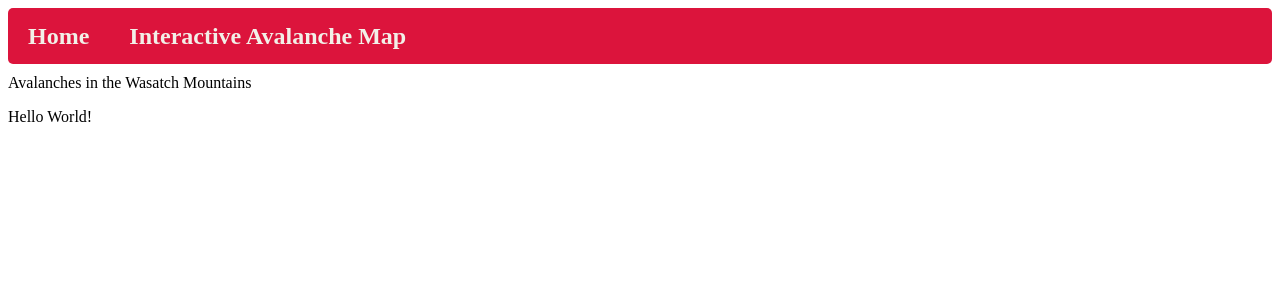
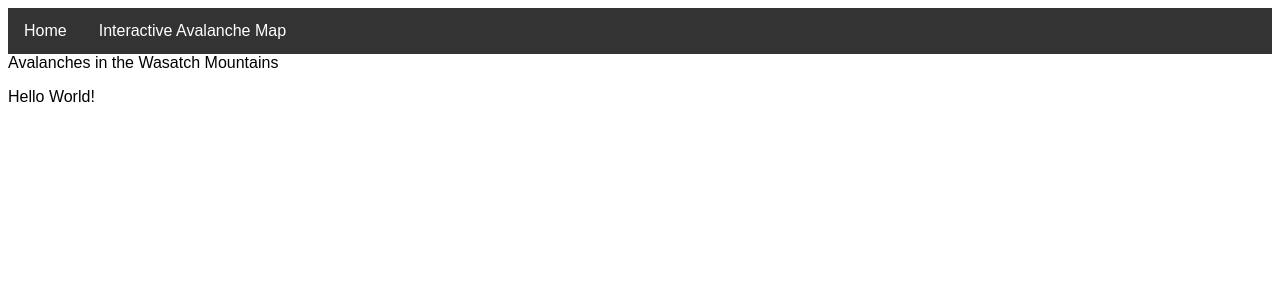
Before and after one commit to chalberg/slcavi, a Flask app: page / in a window 1280 px wide. Shown: the top 300 px of the page. Run offline with Flask 3, Linux system fonts and the light colour scheme.

Commit message:
updated nav bar styling

```diff
--- a/static/styles.css
+++ b/static/styles.css
@@ -1,46 +1,27 @@
-#nav_background {
-    background-color: crimson;
-    height: 7vh;
-    border-radius: 5px;
-    margin-bottom: 10px;
-    display: flex;
-    justify-content: left;
-    align-items: center;
+* {
+    font-family: Arial, Helvetica, sans-serif;
 }
-
-#nav_bar {
-    display: flex;
-    justify-content: left;
-    align-items: center;
-}
-
-#nav_bar ul {
+.nav_bar ul {
     list-style-type: none;
     margin: 0;
     padding: 0;
-    display: flex;
-    align-items: center;
-}
+    overflow: hidden;
+    background-color: #333;
+  }
 
-#nav_bar ul li {
-    margin-left: 20px;
-    margin-right: 20px;
-}
+.nav_bar li {
+    float: left;
+  }
 
-#nav_bar ul li a {
-    font-family: 'Times New Roman', Times, serif;
-    color: rgb(242, 240, 232);
-    font-size: 24px;
+.nav_bar li a {
+    display: block;
+    color: white;
+    text-align: center;
+    padding: 14px 16px;
     text-decoration: none;
-    font-weight: bold;
-    position: relative;
-}
+  }
 
-#nav_bar ul li a:hover {
-    transform: scale(1.5);
-}
-
-#nav_bar ul li:nth-child(0):hover + li {
-    position: absolute;
-    left: 0;
-}
+  /* Change the link color to #111 (black) on hover */
+.nav_bar li a:hover {
+    background-color: #111;
+  }
--- a/templates/base.html
+++ b/templates/base.html
@@ -9,18 +9,16 @@
         <link rel="stylesheet" href="static/styles.css">
     </head>
     <body>
-
         <!-- navigation bar -->
-        <div id="nav_background">
-        <nav id="nav_bar">
+        <div class="nav_bar">
             <ul>
                 <li><a href="{{ url_for('index') }}">Home</a></li>
                 <li><a href="{{ url_for('avi_map') }}">Interactive Avalanche Map</a></li>
             </ul>
-            </div>
-        </nav>
         </div>
 
+        <!-- page body -->
         {% block content %}{% endblock %}
+
     </body>
 </html>
```
